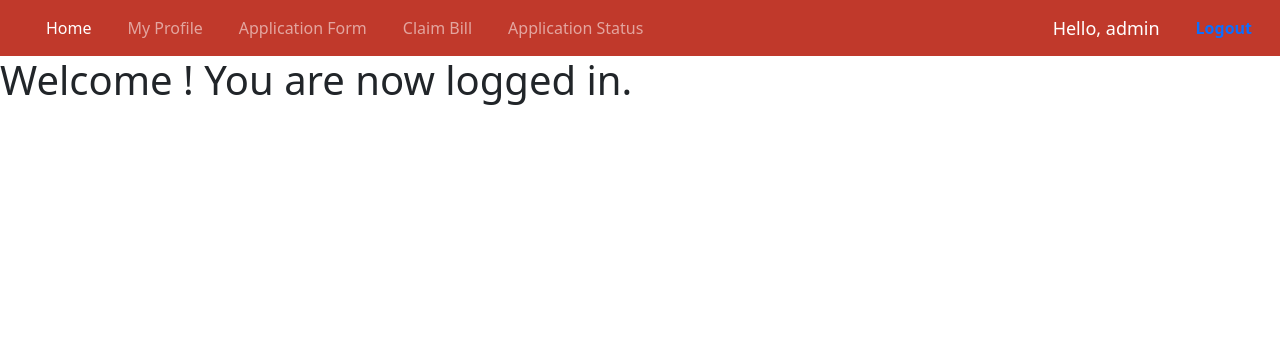
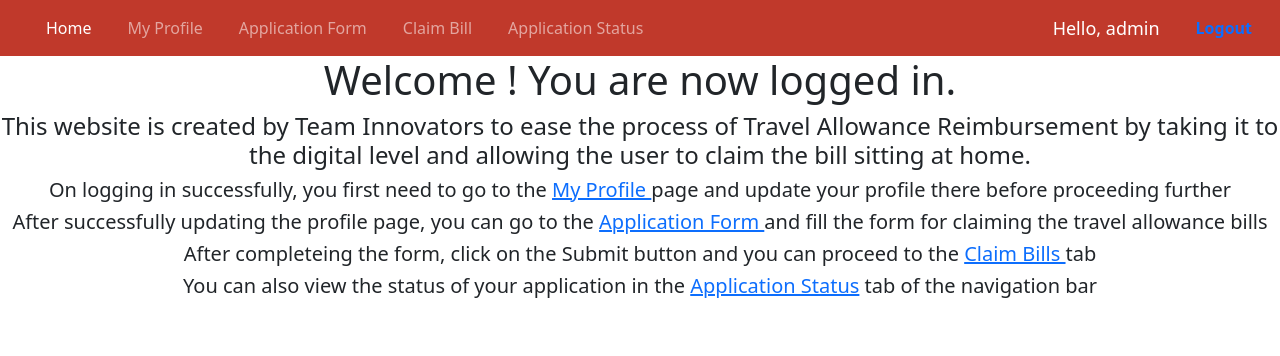
Before and after one commit to mohitg20/TA-Reimbursement-Project, a Django app: page /home in a window 1280 px wide. Shown: the top 356 px of the page. Run offline with Django 4.2, Linux system fonts and the light colour scheme; a user stored in the database is signed in; some libraries are stand-ins or nearby versions.

Commit message:
Update home.html

```diff
--- a/TA_reimbursementProject/templates/home.html
+++ b/TA_reimbursementProject/templates/home.html
@@ -1,5 +1,11 @@
 {% extends 'base.html' %}
 {% block title %} Home {% endblock title %}
 {% block body %}
-<h1>Welcome {{user.email}} ! You are now logged in.</h1>
+
+<h1 style="text-align:center">Welcome {{user.email}} ! You are now logged in.</h1>
+<h4 style="text-align:center"> This website is created by Team Innovators to ease the process of Travel Allowance Reimbursement by taking it to the digital level and allowing the user to claim the bill sitting at home.</h4>
+<h5 style="text-align:center">On logging in successfully, you first need to go to the <a href="/user_profile"> My Profile </a> page and update your profile there before proceeding further</h5>
+<h5 style="text-align:center">After successfully updating the profile page, you can go to the <a href="/application_form">Application Form </a> and fill the form for claiming the travel allowance bills</h5>
+<h5 style="text-align:center"> After completeing the form, click on the Submit button and you can proceed to the <a href="/form">Claim Bills </a> tab</h5>
+<h5 style="text-align:center">You can also view the status of your application in the  <a href= "/application_status">Application Status</a> tab of the navigation bar</h5>
 {% endblock body %}
```
